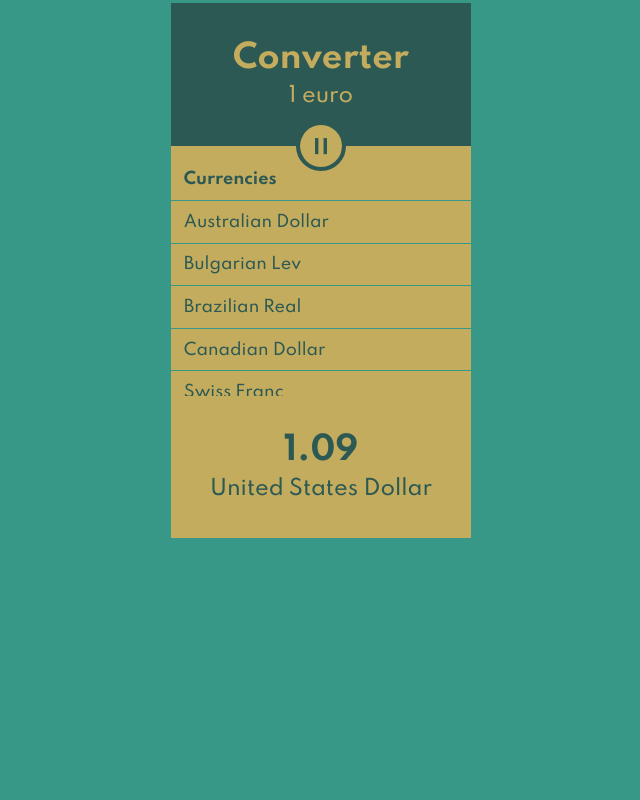
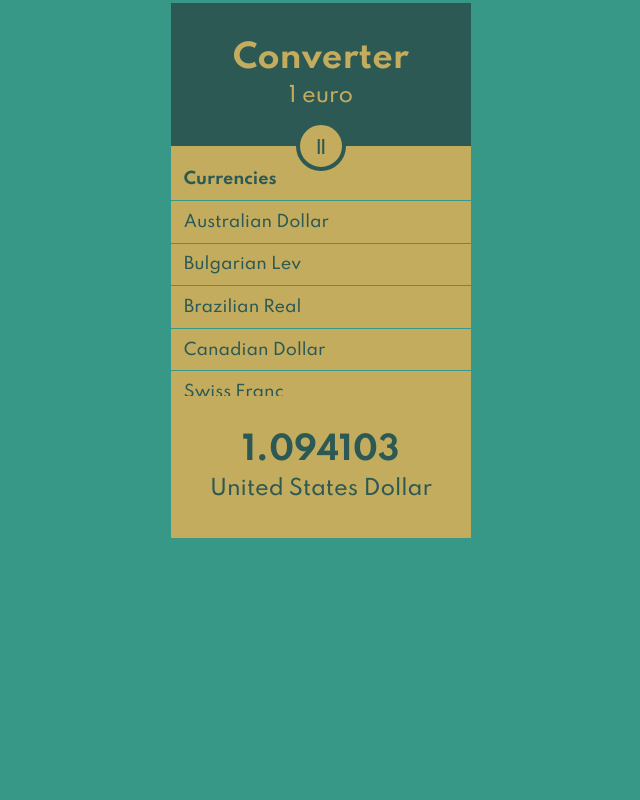
Before and after one commit to BriceGuillozet/currencies-converter, a React app: page / in a window 1280 px wide. Shown: the whole page, without its empty margins (319-959 px from the left). Built offline with nearby package versions, Linux system fonts and the light colour scheme.

Commit message:
handle conversion with the state

```diff
--- a/src/components/App/index.js
+++ b/src/components/App/index.js
@@ -14,6 +14,8 @@ import currenciesList from '../../data/currencies';
 class Converter extends React.Component {
   state = {
     opened: true,
+    baseAmount: 1,
+    selectedCurrency: 'United States Dollar',
   }
 
   toggle = () => {
@@ -23,32 +25,30 @@ class Converter extends React.Component {
     });
   }
 
+  // eslint-disable-next-line padded-blocks
+  // eslint-disable-next-line arrow-body-style
+  calculate = () => {
+    const { baseAmount, selectedCurrency } = this.state;
+    const currencyObject = currenciesList.find(
+      (currencyInArray) => currencyInArray.name === selectedCurrency,
+    );
+    return baseAmount * currencyObject.rate;
+  }
+
   render() {
-    const { opened } = this.state;
+    const { opened, baseAmount, selectedCurrency } = this.state;
     return (
       <div className="converter">
-        <Header baseAmount={1} />
+        <Header baseAmount={baseAmount} />
         <Toggler
           open={opened}
           toggle={this.toggle}
         />
         {opened && <Currencies currenciesList={currenciesList} />}
-        <Amount value={1.09} currency="United States Dollar" />
+        <Amount value={this.calculate()} currency={selectedCurrency} />
       </div>
     );
   }
 }
 
-// // == Composant
-// const Converter = () => (
-//   <div className="converter">
-//     <Header baseAmount={1} />
-//     {
-//       true && <Currencies currenciesList={currenciesList} />
-//     }
-//     <Amount value={1.09} currency="United States Dollar" />
-//   </div>
-// );
-
-// == Export
 export default Converter;
--- a/src/components/Header/index.js
+++ b/src/components/Header/index.js
@@ -5,7 +5,7 @@ import './style.scss';
 const Header = ({ baseAmount }) => (
   <div className="header">
     <h1 className="header-title">Converter</h1>
-    <p className="header-amount">{baseAmount} euro</p>
+    <p className="header-amount">{baseAmount} {baseAmount > 1 ? 'euros' : 'euro'}</p>
   </div>
 );
 
--- a/src/components/Toggler/index.js
+++ b/src/components/Toggler/index.js
@@ -3,14 +3,14 @@ import PropTypes from 'prop-types';
 import './style.scss';
 
 const Toggler = ({ open, toggle }) => {
-  const cssClassNames = open ? 'toggle toggle--open' : 'toggle';
+  const cssClassNames = open ? 'toggle' : 'toggle toggle--open';
   return (
     <button
       className={cssClassNames}
       onClick={toggle}
       type="button"
     >
-      =
+      ||
     </button>
   );
 };
--- a/src/components/Toggler/style.scss
+++ b/src/components/Toggler/style.scss
@@ -12,7 +12,8 @@
   background-color: vars.$color-light;
   color: vars.$color;
   font-weight: bold;
-  font-size: 2em;
+  font-size: 1em;
+  text-align: center;
   transition: transform vars.$transition-fast,
     background-color vars.$transition-fast;
 
```
